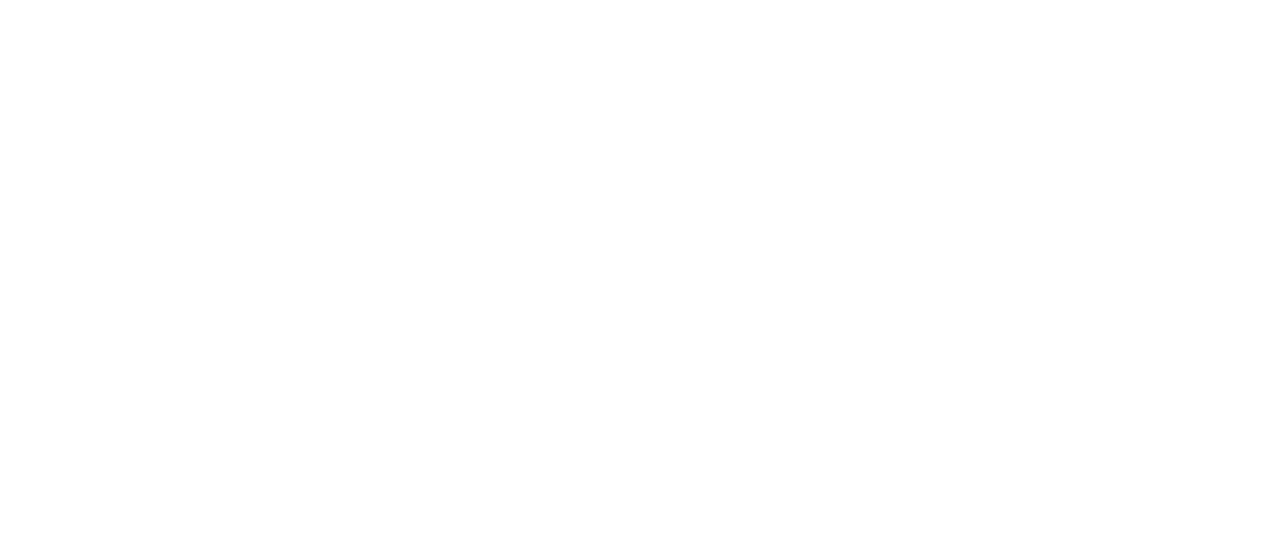
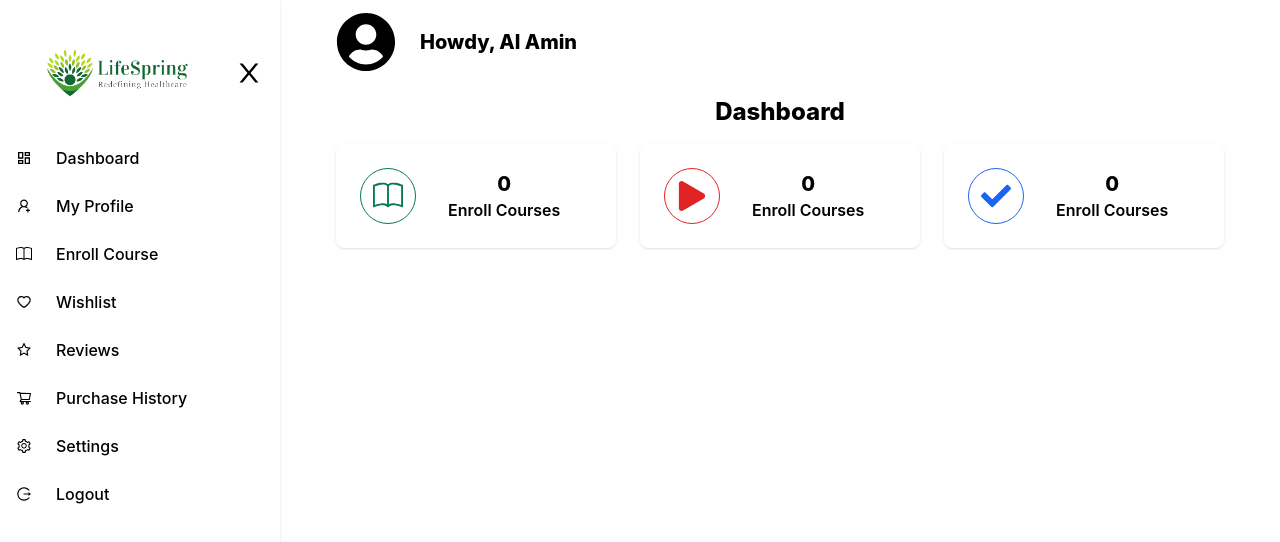
Before and after one commit to csilm/LifeSpringClone, a React (Create React App) app in the folder frontendls/: page /dashboard in a window 1280 px wide. Before the commit this address had no page. Shown: the top 542 px of the page. Built offline with nearby package versions, Linux system fonts and the light colour scheme.

Commit message:
dashboard design done

```diff
--- a/frontendls/src/App.js
+++ b/frontendls/src/App.js
@@ -1,18 +1,18 @@
 import "slick-carousel/slick/slick.css";
 import "slick-carousel/slick/slick-theme.css";
-import './App.css';
-import Homepage from './components/Homepage/Homepage';
+import "./App.css";
+import Homepage from "./components/Homepage/Homepage";
 import { BrowserRouter, Routes, Route } from "react-router-dom";
 import Login from "./components/Login/Login";
 import Signup from "./components/Login/Signup/Signup";
 
-import Prof from "./components/Proff/Prof"
+import Prof from "./components/Proff/Prof";
 import ListOfOurServices from "./components/ServicesPages/ListOfOurServices";
 import PsychologicalCounseling from "./components/ServicesPages/PsychologicalCounseling";
 import CorporateService from "./components/ServicesPages/CorporateService";
 import ChildDevelopement from "./components/ServicesPages/ChildDevelopement";
 import MentalHealthTest from "./components/ServicesPages/MentalHealthTest";
-import Psychiatrist from "./components/Prof_Sub/Psychiatrist"
+import Psychiatrist from "./components/Prof_Sub/Psychiatrist";
 import ClientsFBFull from "./components/Testomonials/ClientsFBFull";
 import ClientsReview from "./components/Testomonials/ClientsReview";
 import Psychologist from "./components/Prof_Sub/Psychologist";
@@ -27,46 +27,52 @@
 import Nutritionist from "./components/Prof_Sub/Nutritionist";
 import Paediatrics from "./components/Prof_Sub/Paediatrics";
 import Courses from "./components/Courses/Courses";
+import DashboardHome from "./components/Dashboard/DashboardHome";
+import ActivePage from "./components/Dashboard/ActivePage";
 
 function App() {
   return (
     <div className="App">
       <BrowserRouter>
-      <Routes>
+        <Routes>
+          <Route path="/" element={<Homepage />} />
+          <Route path="/login" element={<Login />} />
+          <Route path="/signup" element={<Signup />} />
 
-        <Route path="/" element={<Homepage/>}/>
-        <Route path="/login" element={<Login />}/>
-        <Route path="/signup" element={<Signup />}/>
+          <Route path="/allProffesionals" element={<Prof />} />
+          <Route path="/psychiatrist" element={<Psychiatrist />} />
+          <Route path="/psychologist" element={<Psychologist />} />
+          <Route path="/counselor" element={<Counselor />} />
+          <Route path="/child" element={<Child />} />
+          <Route path="/dermatologist" element={<Dermatologist />} />
+          <Route path="/sexual-health" element={<Sexual />} />
+          <Route path="/gynechologist" element={<Gynecologists />} />
+          <Route path="/internal-med" element={<Internal />} />
+          <Route path="/therapist" element={<Therapist />} />
+          <Route path="/ent" element={<ENT />} />
+          <Route path="/nutritionist" element={<Nutritionist />} />
+          <Route path="/paediatrics" element={<Paediatrics />} />
 
-        <Route path = "/allProffesionals" element = {<Prof/>}/>
-        <Route path = "/psychiatrist" element = {<Psychiatrist/>}/>
-        <Route path = "/psychologist" element = {<Psychologist/>}/>
-        <Route path = "/counselor" element = {<Counselor/>}/>
-        <Route path = "/child" element = {<Child/>}/>
-        <Route path = "/dermatologist" element = {<Dermatologist/>}/>
-        <Route path = "/sexual-health" element = {<Sexual />}/>
-        <Route path = "/gynechologist" element = {<Gynecologists />}/>
-        <Route path = "/internal-med" element = {<Internal />}/>
-        <Route path = "/therapist" element = {<Therapist />}/>
-        <Route path = "/ent" element = {<ENT />}/>
-        <Route path = "/nutritionist" element = {<Nutritionist />}/>
-        <Route path = "/paediatrics" element = {<Paediatrics />}/>
+          <Route path="/listOfServices" element={<ListOfOurServices />} />
+          <Route
+            path="/psychologicalCounseling"
+            element={<PsychologicalCounseling />}
+          />
+          <Route path="/corporateService" element={<CorporateService />} />
+          <Route path="/childDevelopment" element={<ChildDevelopement />} />
+          <Route path="/mentalHealthTest" element={<MentalHealthTest />} />
 
+          <Route path="/courses" element={<Courses />} />
 
-        <Route path = "/listOfServices" element = {<ListOfOurServices/>}/>
-        <Route path = "/psychologicalCounseling" element = {<PsychologicalCounseling/>}/>
-        <Route path = "/corporateService" element = {<CorporateService/>}/>
-        <Route path = "/childDevelopment" element = {<ChildDevelopement/>}/>
-        <Route path = "/mentalHealthTest" element = {<MentalHealthTest/>}/>
+          <Route path="/clientsFeedback" element={<ClientsFBFull />} />
+          <Route path="/clientsReview" element={<ClientsReview />} />
 
-        <Route path = "/courses" element = {<Courses />}/>
-
-        <Route path = "/clientsFeedback" element = {<ClientsFBFull/>}/>
-        <Route path = "/clientsReview" element = {<ClientsReview/>}/>
-
-
-      </Routes>
-    </BrowserRouter>
+          <Route path="/dashboard" element={<DashboardHome />}>
+            <Route index element={<ActivePage />} />
+            <Route path="/dashboardActive" element={<ActivePage />} />
+          </Route>
+        </Routes>
+      </BrowserRouter>
     </div>
   );
 }
--- /dev/null
+++ b/frontendls/src/components/Dashboard/ActivePage.jsx
@@ -0,0 +1,67 @@
+import React from 'react';
+import { FaUserCircle, FaCheck, FaPlay } from 'react-icons/fa';
+import { BsBook } from 'react-icons/bs';
+
+const ActivePage = () => {
+   return (
+      <div className='space-y-6 mt-3'>
+         <div className='flex justify-start items-center space-x-6 bg-white'>
+            <span>
+               <FaUserCircle className='text-6xl' />
+            </span>
+            <span className='capitalize font-extrabold text-xl'>
+               howdy, al amin
+            </span>
+         </div>
+
+         <div className='space-y-4'>
+            <h3 className='capitalize font-extrabold text-2xl'>dashboard</h3>
+            <div className='grid lg:grid-cols-3 gap-6'>
+               <div className='shadow rounded-lg p-6'>
+                  <div className='flex justify-start space-x-8 items-center'>
+                     <div className='flex justify-center items-center border border-green-600 w-14 h-14 rounded-full'>
+                        <BsBook className='text-3xl text-green-600' />
+                     </div>
+                     <div>
+                        <span className='text-xl font-extrabold'>0</span>
+                        <p className='capitalize font-semibold'>
+                           enroll courses
+                        </p>
+                     </div>
+                  </div>
+               </div>
+
+               <div className='shadow rounded-lg p-6'>
+                  <div className='flex justify-start space-x-8 items-center'>
+                     <div className='flex justify-center items-center border border-red-600 w-14 h-14 rounded-full'>
+                        <FaPlay className='text-3xl text-red-600' />
+                     </div>
+                     <div>
+                        <span className='text-xl font-extrabold'>0</span>
+                        <p className='capitalize font-semibold'>
+                           enroll courses
+                        </p>
+                     </div>
+                  </div>
+               </div>
+
+               <div className='shadow rounded-lg p-6'>
+                  <div className='flex justify-start space-x-8 items-center'>
+                     <div className='flex justify-center items-center border border-blue-600 w-14 h-14 rounded-full'>
+                        <FaCheck className='text-3xl text-blue-600' />
+                     </div>
+                     <div>
+                        <span className='text-xl font-extrabold'>0</span>
+                        <p className='capitalize font-semibold'>
+                           enroll courses
+                        </p>
+                     </div>
+                  </div>
+               </div>
+            </div>
+         </div>
+      </div>
+   );
+};
+
+export default ActivePage;
--- /dev/null
+++ b/frontendls/src/components/Dashboard/DashboardHome.jsx
@@ -0,0 +1,15 @@
+import { Outlet } from 'react-router-dom';
+import Sidebar from './Sidebar.jsx';
+
+const DashboardHome = () => {
+   return (
+      <div className='flex justify-start min-h-screen '>
+         <Sidebar />
+         <div className='w-full px-4 md:px-8 lg:px-14'>
+            <Outlet />
+         </div>
+      </div>
+   );
+};
+
+export default DashboardHome;
--- /dev/null
+++ b/frontendls/src/components/Dashboard/Sidebar.jsx
@@ -0,0 +1,184 @@
+import { useState } from 'react';
+import {
+   AiOutlineUserAdd,
+   AiOutlineBars,
+   AiOutlineClose,
+   AiOutlineLogout,
+   AiOutlineSetting,
+   AiOutlineHeart,
+   AiOutlineStar,
+   AiOutlineShoppingCart,
+
+} from 'react-icons/ai';
+
+import { MdOutlineDashboard } from "react-icons/md";
+import { BsBook } from 'react-icons/bs';
+import { Link, NavLink } from 'react-router-dom';
+// import logo from '../image/30-removebg-preview.png';
+
+const Sidebar = () => {
+   const [open, setOpen] = useState(false);
+
+   return (
+      <div
+         className={
+            open
+               ? 'shadow space-y-4 pt-4 min-h-screen min-w-[56px]  bg-white z-40'
+               : 'shadow space-y-4 pt-4 min-h-screen min-w-[280px]  bg-white z-40'
+         }>
+         <div className='flex justify-end items-center'>
+            {open ? (
+               <button
+                  onClick={() => setOpen(!open)}
+                  className='px-4 block cursor-pointer'>
+                  <AiOutlineBars className='text-2xl text-black' />
+               </button>
+            ) : (
+               <div className='flex justify-between'>
+                  <Link to="/">
+                     <div className='flex justify-center items-center'>
+                        <img src={"/img/30-removebg-preview.png"} width='200px' height='100px' alt='' />
+                     </div>
+                  </Link>
+
+                  <button
+                     onClick={() => setOpen(!open)}
+                     className='px-4 cursor-pointer'>
+                     <AiOutlineClose className='text-3xl text-black' />
+                  </button>
+               </div>
+            )}
+         </div>
+
+         {/* menu start here */}
+
+         <div className='space-y-6'>
+            <NavLink to='/dashboardActive' className='flex justify-start items-center space-x-2'>
+               <span className='px-4'>
+                  <MdOutlineDashboard className='text-base text-black' />
+               </span>
+               <li
+                  className={
+                     !open
+                        ? 'list-none font-medium block text-black'
+                        : 'list-none font-medium hidden'
+                  }>
+                  Dashboard
+               </li>
+            </NavLink>
+
+            <NavLink
+               to='profile'
+               className='flex justify-start items-center space-x-2'>
+               <span className='px-4'>
+                  <AiOutlineUserAdd className='text-base text-black' />
+               </span>
+               <li
+                  className={
+                     !open
+                        ? 'list-none font-medium block text-black'
+                        : 'list-none font-medium hidden'
+                  }>
+                  My Profile
+               </li>
+            </NavLink>
+
+            <NavLink
+               to='my-appointment'
+               className='flex justify-start items-center space-x-2'>
+               <span className='px-4'>
+                  <BsBook className='text-base text-black' />
+               </span>
+               <li
+                  className={
+                     !open
+                        ? 'list-none font-medium block text-black'
+                        : 'list-none font-medium hidden'
+                  }>
+                  Enroll Course
+               </li>
+            </NavLink>
+
+            <NavLink
+               to='appointment-list'
+               className='flex justify-start items-center space-x-2'>
+               <span className='px-4'>
+                  <AiOutlineHeart className='text-base text-black' />
+               </span>
+               <li
+                  className={
+                     !open
+                        ? 'list-none font-medium block text-black'
+                        : 'list-none font-medium hidden'
+                  }>
+                  Wishlist
+               </li>
+            </NavLink>
+
+            <NavLink
+               to='appointment-list'
+               className='flex justify-start items-center space-x-2'>
+               <span className='px-4'>
+                  <AiOutlineStar className='text-base text-black' />
+               </span>
+               <li
+                  className={
+                     !open
+                        ? 'list-none font-medium block text-black'
+                        : 'list-none font-medium hidden'
+                  }>
+                  Reviews
+               </li>
+            </NavLink>
+
+            <NavLink
+               to='appointment-list'
+               className='flex justify-start items-center space-x-2'>
+               <span className='px-4'>
+                  <AiOutlineShoppingCart className='text-base text-black' />
+               </span>
+               <li
+                  className={
+                     !open
+                        ? 'list-none font-medium block text-black'
+                        : 'list-none font-medium hidden'
+                  }>
+                  Purchase History
+               </li>
+            </NavLink>
+
+            <NavLink
+               to='appointment-list'
+               className='flex justify-start items-center space-x-2'>
+               <span className='px-4'>
+                  <AiOutlineSetting className='text-base text-black' />
+               </span>
+               <li
+                  className={
+                     !open
+                        ? 'list-none font-medium block text-black'
+                        : 'list-none font-medium hidden'
+                  }>
+                  Settings
+               </li>
+            </NavLink>
+
+            <button className='flex justify-start items-center space-x-2'>
+               <span className='px-4'>
+                  <AiOutlineLogout className='text-base text-black' />
+               </span>
+               <li
+                  className={
+                     !open
+                        ? 'list-none font-medium block text-black'
+                        : 'list-none font-medium hidden'
+                  }>
+                  Logout
+               </li>
+            </button>
+         </div>
+      </div>
+   );
+};
+
+export default Sidebar;
```
Also changed, not shown: frontendls/public/img/30-removebg-preview.png (added).
